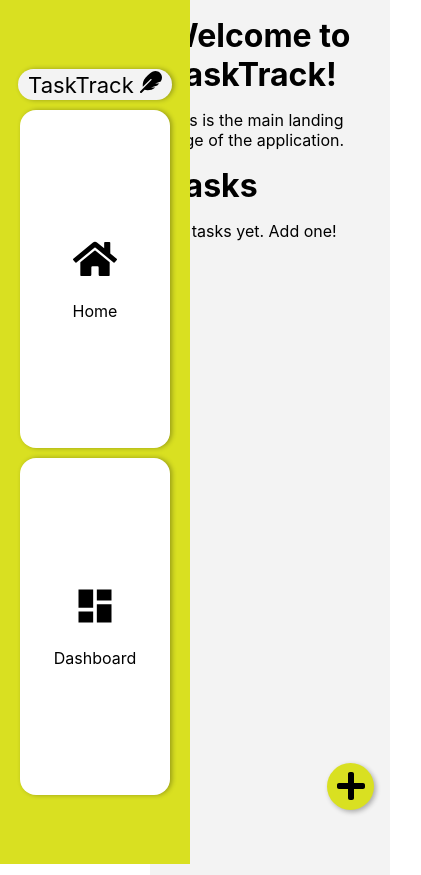
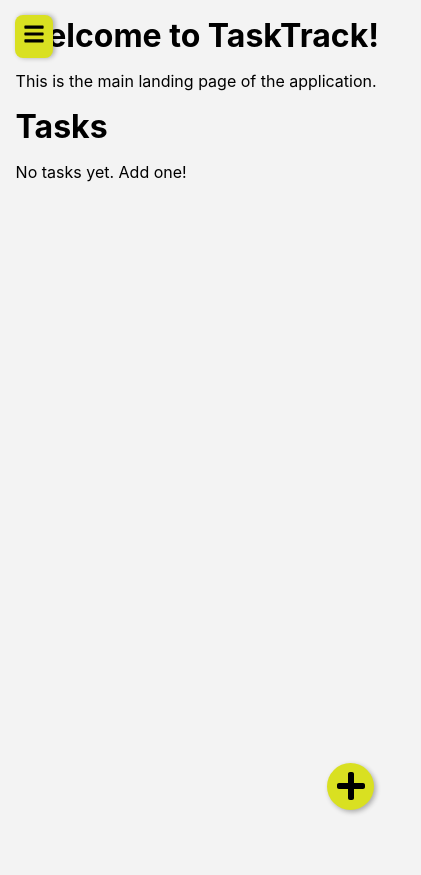
Before and after one commit to jarelltamonte/tasktrack, a React (Create React App) app: page / in a window 390 px wide. Shown: the whole page, 421 px wide, since content can reach past the window. Built offline with nearby package versions, Linux system fonts and the light colour scheme; a web font is replaced by a local one.

Commit message:
added hamburger menu

```diff
--- a/src/Home.css
+++ b/src/Home.css
@@ -1,12 +1,13 @@
 .home-container {
   background-color: #f3f3f3;
   min-height: 100vh;
+  width: 100%;
   margin: 0;
   margin-left: 150px;
   padding: 4% 4%;
 }
 
-.header-section{
+.header-section {
   position: fixed;
   top: 0;
   height: 100px;
@@ -85,18 +86,19 @@
   /* change 25vw to control how much extra scroll space you want */
 }
 
-@media (max-width: 600px) {
+@media (max-width: 760px) {
+  .home-container {
+    margin-left: 0;
+    overflow: hidden;
+    width: 100vw;
+  }
+
   .task-list {
     flex-direction: column;
-        /* stack vertically */
     overflow-x: hidden;
-        /* disable horizontal scroll */
     overflow-y: auto;
-        /* enable vertical scroll */
     white-space: normal;
-        /* allow text to wrap */
     height: auto;
-        /* let content expand naturally */
   }
 
   .task-list::after {
@@ -105,8 +107,8 @@
   }
 }
 
-.add-button{
-    background-color: #D9E021;
+.add-button {
+  background-color: #d9e021;
   border: none;
   padding: 2%;
   border-radius: 50%;
@@ -114,7 +116,7 @@
   font-size: 32px;
   font-weight: 400;
   margin: 0;
-    box-shadow: 2px 2px 5px rgba(0,0,0,0.3);
+  box-shadow: 2px 2px 5px rgba(0, 0, 0, 0.3);
   bottom: 4%;
   right: 4%;
   position: fixed;
@@ -124,7 +126,7 @@
 }
 
 .task-card {
-    background-color: #D9E021;
+  background-color: #d9e021;
   border-radius: 20px;
   padding: 20px;
   box-shadow: 4px 4px 4px 0px rgb(154, 154, 154);
@@ -145,7 +147,7 @@
 
 @media (max-width: 600px) {
   .task-card {
-        background-color: #D9E021;
+    background-color: #d9e021;
     border-radius: 20px;
     padding: 20px;
     box-shadow: 4px 4px 4px 0px rgb(154, 154, 154);
--- a/src/Navigation.css
+++ b/src/Navigation.css
@@ -23,6 +23,7 @@
     padding: 2px;
     background-color: #f3f3f3;
     box-shadow: 2px 0px 5px rgba(0,0,0,0.3);
+    user-select: none;
 }
 
 /* .logo-image{
@@ -58,3 +59,35 @@
     width: 44px;
     color: black;
 }
+
+.hamburger {
+  display: none;
+  position: fixed;
+  top: 15px;
+  left: 15px;
+  font-size: 22px;
+  cursor: pointer;
+  z-index: 1000;
+  background-color: #D9E021;
+  padding: 8px;
+  border-radius: 8px;
+  box-shadow: 2px 0px 5px rgba(0, 0, 0, 0.3);
+}
+
+/* Hide sidebar by default on mobile */
+@media (max-width: 768px) {
+  .navigation-bar {
+    transform: translateX(-100%);
+    transition: transform 0.3s ease-in-out;
+  }
+
+  .navigation-bar.active {
+    transform: translateX(0);
+  }
+
+  .hamburger {
+    display: block;
+  }
+
+  /* .nav-item */
+}
--- a/src/Navigation.js
+++ b/src/Navigation.js
@@ -1,28 +1,48 @@
+import { useState } from "react";
 import { Link } from "react-router-dom";
-import { FaHome, FaFeather} from "react-icons/fa"; // Font Awesome Home
+import { FaHome, FaFeather, FaBars, FaTimes } from "react-icons/fa";
 import { MdDashboard } from "react-icons/md";
-
 import "./Navigation.css";
 import Logo from "./Logo.png";
 
 const Navigation = () => {
+  const [menuOpen, setMenuOpen] = useState(false);
+
+  const toggleMenu = () => {
+    setMenuOpen(!menuOpen);
+  };
+
   return (
-    <div className="navigation-bar">
-        <p className="logo-name">TaskTrack <FaFeather/></p>
-      {/* <img src={Logo} alt="Logo" className="logo-image" /> */}
+    <>
+      {/* Hamburger icon (mobile only) */}
+      <div className="hamburger" onClick={toggleMenu}>
+        {menuOpen ? <FaTimes /> : <FaBars />}
+      </div>
+
+      <div className={`navigation-bar ${menuOpen ? "active" : ""}`}>
+        <p className="logo-name">
+          TaskTrack <FaFeather />
+        </p>
+
         <div className="nav-item">
-        <Link to="/home" className="links">
+          <Link to="/home" className="links" onClick={() => setMenuOpen(false)}>
             <FaHome className="icon" />
             <span>Home</span>
           </Link>
         </div>
+
         <div className="nav-item">
-        <Link to="/dashboard" className="links">
+          <Link
+            to="/dashboard"
+            className="links"
+            onClick={() => setMenuOpen(false)}
+          >
             <MdDashboard className="icon" />
             <span>Dashboard</span>
           </Link>
         </div>
       </div>
+    </>
   );
 };
 
```
Lines whose indentation alone changed are shown as unchanged.
